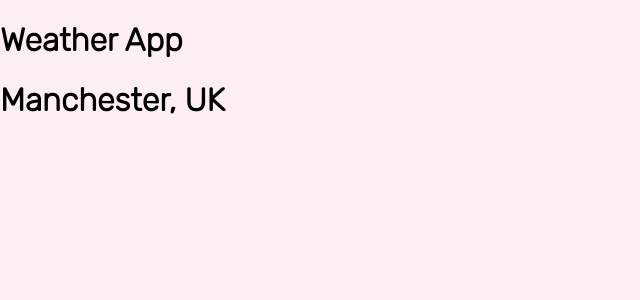
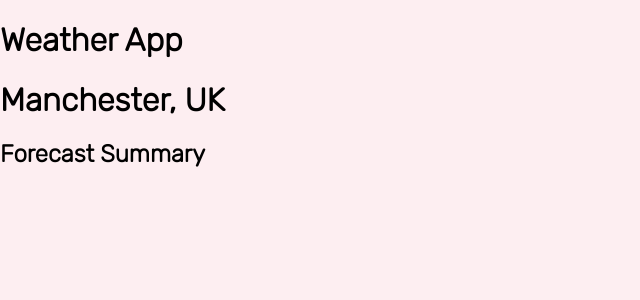
Before and after one commit to DevArrowsmith/weather_app, a React (Create React App) app: page / in a window 1280 px wide. Shown: the top 300 px of the page, without its empty margins (0-640 px from the left). Built offline with nearby package versions, Linux system fonts and the light colour scheme.

Commit message:
Create ForecastSummary component without props. Create ForecastSummary render test.

```diff
--- a/src/components/App.js
+++ b/src/components/App.js
@@ -2,6 +2,7 @@ import React from "react";
 import PropTypes from "prop-types";
 import "../styles/App.css";
 import LocationDetails from "./LocationDetails";
+import ForecastSummary from "./ForecastSummary";
 
 const App = ({ location }) => {
     const { city, country } = location;
@@ -9,6 +10,7 @@ const App = ({ location }) => {
         <div className="App">
             <h1>Weather App</h1>
             <LocationDetails city={city} country={country} />
+            <ForecastSummary />
         </div>
     );
 };
--- /dev/null
+++ b/src/components/ForecastSummary.js
@@ -0,0 +1,8 @@
+import React from "react";
+// import PropTypes from "prop-types";
+
+const ForecastSummary = () => {
+    return <h2>Forecast Summary</h2>;
+};
+
+export default ForecastSummary;
```
Also changed, not shown: 1 other file (tests, documents, lock files or other folders).
